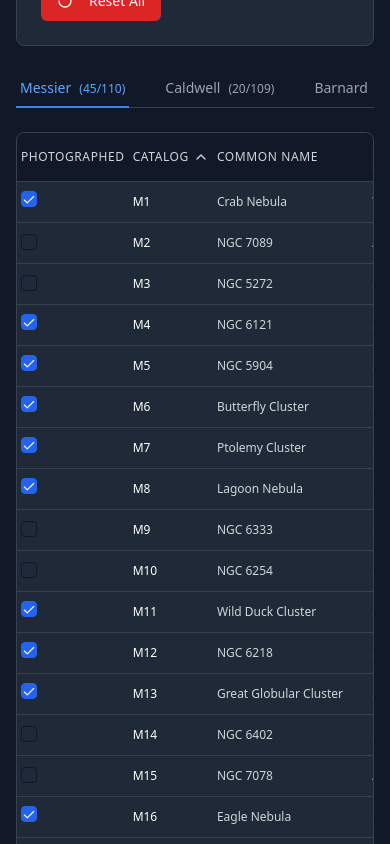
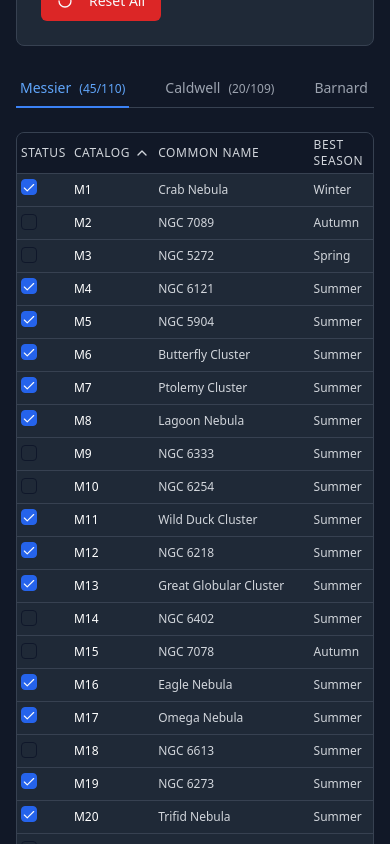
Before and after one commit to jayrosen-design/astrophotography-dso-tracker, a React (Vite) app: page / in a window 390 px wide. Shown: the part 1160-2004 px from the top of the page. Built offline with nearby package versions, Linux system fonts and the light colour scheme.

Commit message:
Change "Photographed" column to "Status" on mobile
Condense the table header on mobile to display "Status" instead of "Photographed".

```diff
--- a/src/components/DsoTable.tsx
+++ b/src/components/DsoTable.tsx
@@ -68,11 +68,12 @@ const DsoTable: React.FC<DsoTableProps> = ({ data, capturedObjects, onToggleCapt
         <table className="min-w-full divide-y divide-gray-700">
           <thead className="bg-gray-900">
             <tr>
-              <th className="px-1 md:px-3 py-2 md:py-3 text-left text-xs font-medium text-gray-300 uppercase tracking-wider w-12 md:w-20">
-                Photographed
+              <th className="px-1 md:px-3 py-1 md:py-3 text-left text-xs font-medium text-gray-300 uppercase tracking-wider w-10 md:w-20">
+                <span className="md:hidden">Status</span>
+                <span className="hidden md:inline">Photographed</span>
               </th>
               <th
-                className="px-1 md:px-3 py-2 md:py-3 text-left text-xs font-medium text-gray-300 uppercase tracking-wider cursor-pointer hover:bg-gray-800 transition-colors w-16 md:w-auto"
+                className="px-1 md:px-3 py-1 md:py-3 text-left text-xs font-medium text-gray-300 uppercase tracking-wider cursor-pointer hover:bg-gray-800 transition-colors w-12 md:w-auto"
                 onClick={() => handleSort('catalog')}
               >
                 <div className="flex items-center space-x-1">
@@ -81,7 +82,7 @@ const DsoTable: React.FC<DsoTableProps> = ({ data, capturedObjects, onToggleCapt
                 </div>
               </th>
               <th
-                className="px-1 md:px-3 py-2 md:py-3 text-left text-xs font-medium text-gray-300 uppercase tracking-wider cursor-pointer hover:bg-gray-800 transition-colors"
+                className="px-1 md:px-3 py-1 md:py-3 text-left text-xs font-medium text-gray-300 uppercase tracking-wider cursor-pointer hover:bg-gray-800 transition-colors"
                 onClick={() => handleSort('commonName')}
               >
                 <div className="flex items-center space-x-1">
@@ -90,7 +91,7 @@ const DsoTable: React.FC<DsoTableProps> = ({ data, capturedObjects, onToggleCapt
                 </div>
               </th>
               <th
-                className="px-1 md:px-3 py-2 md:py-3 text-left text-xs font-medium text-gray-300 uppercase tracking-wider cursor-pointer hover:bg-gray-800 transition-colors hidden md:table-cell"
+                className="px-1 md:px-3 py-1 md:py-3 text-left text-xs font-medium text-gray-300 uppercase tracking-wider cursor-pointer hover:bg-gray-800 transition-colors hidden md:table-cell"
                 onClick={() => handleSort('objectType')}
               >
                 <div className="flex items-center space-x-1">
@@ -99,7 +100,7 @@ const DsoTable: React.FC<DsoTableProps> = ({ data, capturedObjects, onToggleCapt
                 </div>
               </th>
               <th
-                className="px-1 md:px-3 py-2 md:py-3 text-left text-xs font-medium text-gray-300 uppercase tracking-wider cursor-pointer hover:bg-gray-800 transition-colors hidden md:table-cell"
+                className="px-1 md:px-3 py-1 md:py-3 text-left text-xs font-medium text-gray-300 uppercase tracking-wider cursor-pointer hover:bg-gray-800 transition-colors hidden md:table-cell"
                 onClick={() => handleSort('constellation')}
               >
                 <div className="flex items-center space-x-1">
@@ -108,7 +109,7 @@ const DsoTable: React.FC<DsoTableProps> = ({ data, capturedObjects, onToggleCapt
                 </div>
               </th>
               <th
-                className="px-1 md:px-3 py-2 md:py-3 text-left text-xs font-medium text-gray-300 uppercase tracking-wider cursor-pointer hover:bg-gray-800 transition-colors"
+                className="px-1 md:px-3 py-1 md:py-3 text-left text-xs font-medium text-gray-300 uppercase tracking-wider cursor-pointer hover:bg-gray-800 transition-colors"
                 onClick={() => handleSort('bestSeason')}
               >
                 <div className="flex items-center space-x-1">
@@ -121,26 +122,26 @@ const DsoTable: React.FC<DsoTableProps> = ({ data, capturedObjects, onToggleCapt
           <tbody className="bg-gray-800 divide-y divide-gray-700">
             {sortedData.map((object) => (
               <tr key={object.id} className="hover:bg-gray-750 transition-colors">
-                <td className="px-1 md:px-3 py-2 md:py-4 whitespace-nowrap">
+                <td className="px-1 md:px-3 py-1 md:py-4 whitespace-nowrap">
                   <Checkbox
                     checked={capturedObjects.has(object.id)}
                     onCheckedChange={() => onToggleCapture(object.id)}
                     className="data-[state=checked]:bg-blue-600 data-[state=checked]:border-blue-600"
                   />
                 </td>
-                <td className="px-1 md:px-3 py-2 md:py-4 whitespace-nowrap text-xs md:text-sm font-medium text-white">
+                <td className="px-1 md:px-3 py-1 md:py-4 whitespace-nowrap text-xs md:text-sm font-medium text-white">
                   {object.catalog}
                 </td>
-                <td className="px-1 md:px-3 py-2 md:py-4 whitespace-nowrap text-xs md:text-sm text-gray-300">
+                <td className="px-1 md:px-3 py-1 md:py-4 whitespace-nowrap text-xs md:text-sm text-gray-300">
                   {object.commonName}
                 </td>
-                <td className="px-1 md:px-3 py-2 md:py-4 whitespace-nowrap text-xs md:text-sm text-gray-300 hidden md:table-cell">
+                <td className="px-1 md:px-3 py-1 md:py-4 whitespace-nowrap text-xs md:text-sm text-gray-300 hidden md:table-cell">
                   {object.objectType}
                 </td>
-                <td className="px-1 md:px-3 py-2 md:py-4 whitespace-nowrap text-xs md:text-sm text-gray-300 hidden md:table-cell">
+                <td className="px-1 md:px-3 py-1 md:py-4 whitespace-nowrap text-xs md:text-sm text-gray-300 hidden md:table-cell">
                   {object.constellation}
                 </td>
-                <td className="px-1 md:px-3 py-2 md:py-4 whitespace-nowrap text-xs md:text-sm text-gray-300">
+                <td className="px-1 md:px-3 py-1 md:py-4 whitespace-nowrap text-xs md:text-sm text-gray-300">
                   {object.bestSeason}
                 </td>
               </tr>
```
